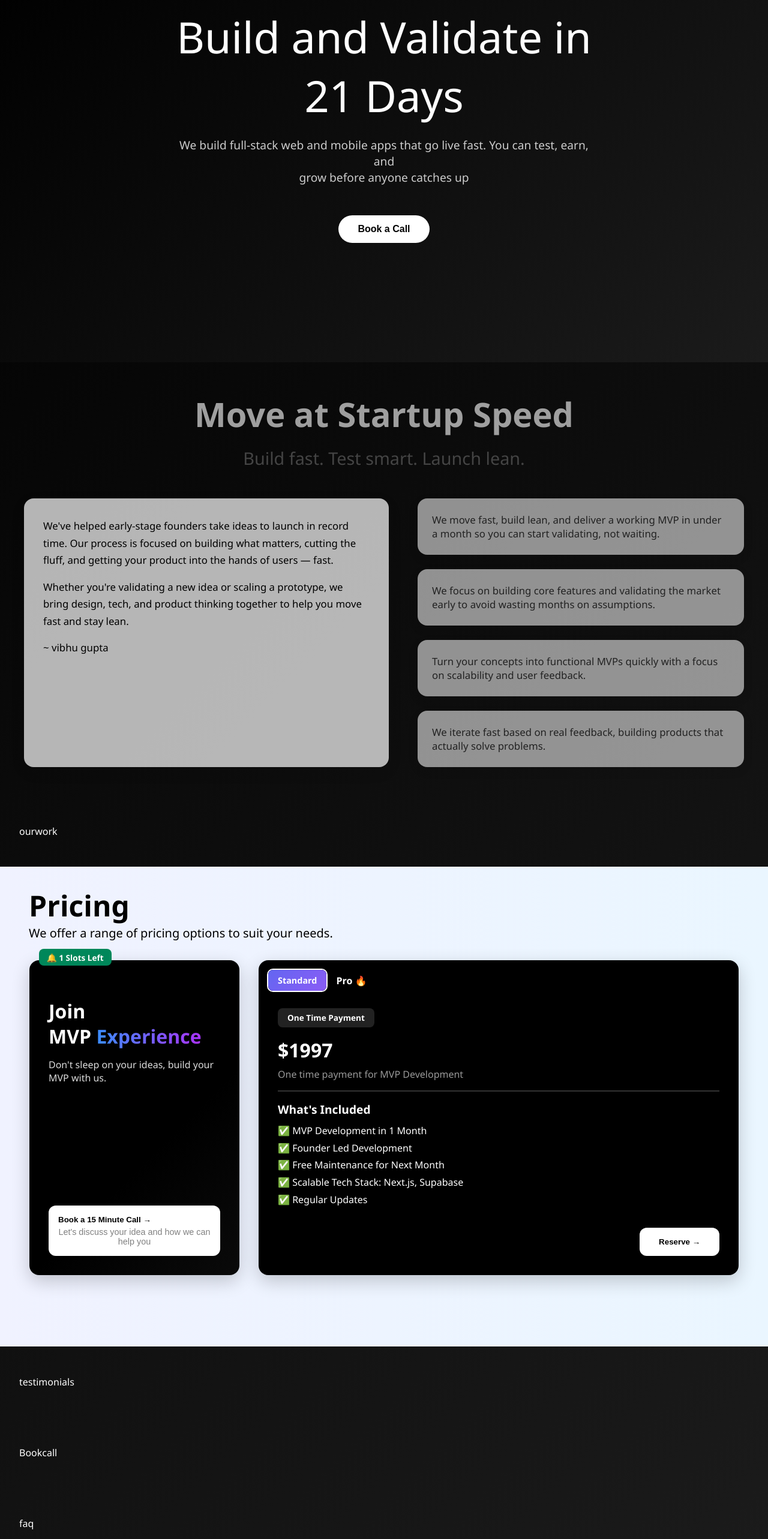
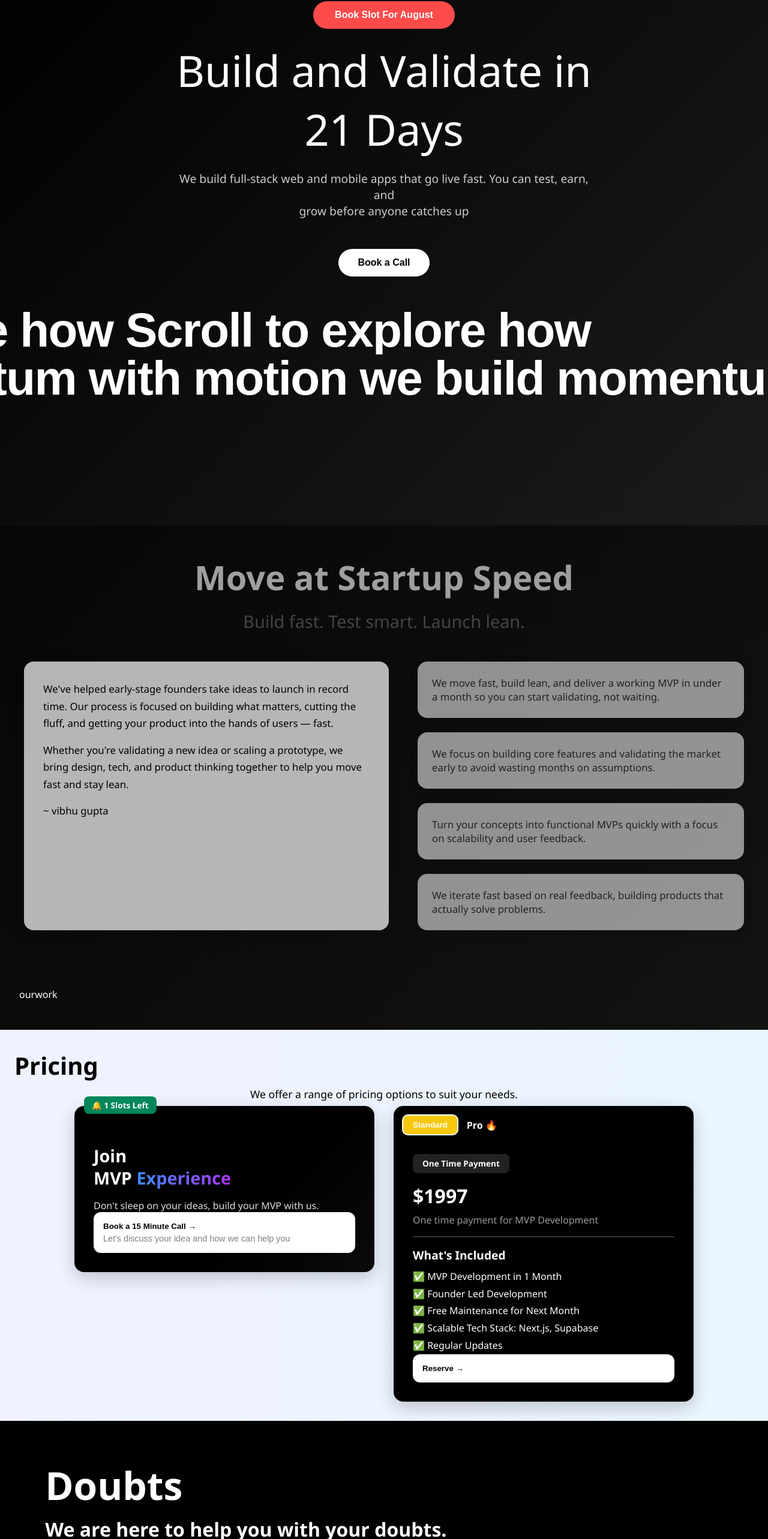
Before and after one commit to VibhuGupta-dev/PORTFOLIO, a React (Vite) app: page / in a window 1280 px wide. Shown: the part 186-2752 px from the top of the page at 60% size. Built offline with nearby package versions, Linux system fonts and the light colour scheme.

Commit message:
faq set and scrollvelocity set

```diff
--- a/src/App.jsx
+++ b/src/App.jsx
@@ -35,8 +35,7 @@ const App = () => {
       <div ref={whyUsRef}><WhyUs /></div>
       <div ref={ourWorkRef}><OurWork /></div>
       <div ref={pricingRef}><Pricing /></div>
-      <div ref={testimonialsRef}><Testimonials /></div>
-      <div ref={bookCallRef}><BookCall /></div>
+
       <div ref={faqRef}><FAQ /></div>
 
     </>
--- a/src/Pages/bookcall.jsx
+++ b/src/Pages/bookcall.jsx
@@ -3,7 +3,7 @@ import React from 'react';
 const Bookcall = () => {
   return (
     <section id="Bookcall" className="section">
-     Bookcall
+
     </section>
   );
 };
--- /dev/null
+++ b/src/Pages/faq.css
@@ -0,0 +1,84 @@
+.section-faq {
+    height: 100vh;
+    width: 100%;
+    background-color: #000;
+    color: white;
+    padding: 2rem;
+    box-sizing: border-box;
+}
+
+.faq-heading {
+    margin: 1rem 0;
+    padding: 1rem;
+    position: relative;
+    left: 1.7rem;
+}
+
+.doubt {
+    font-size: 4rem;
+    font-family: system-ui;
+    margin: 0;
+}
+
+.doubt2 {
+    font-size: xx-large;
+    margin-top: 0.5rem;
+}
+
+.faq-content {
+    margin-top: 1.7rem;
+    padding: 3rem;
+}
+
+.faq-item {
+    margin-bottom: 2rem;
+    border-bottom: 1px solid #444;
+    padding-bottom: 1rem;
+    cursor: pointer;
+}
+
+.question1 {
+    font-size: 1.5rem;
+    font-weight: bold;
+    color: #fff;
+    display: flex;
+    align-items: center;
+    justify-content: space-between;
+    transition: color 0.3s ease;
+}
+
+.question1:hover {
+    text-decoration: underline;
+    color: #ccc;
+}
+
+.faq-answer {
+    max-height: 0;
+    overflow: hidden;
+    transition: max-height 0.5s ease, opacity 0.3s ease;
+    opacity: 0;
+}
+
+.faq-answer.open {
+    max-height: 300px;
+    opacity: 1;
+}
+
+.answer1 {
+    font-size: 1.2rem;
+    margin-top: 1rem;
+    color: #ccc;
+    line-height: 1.6;
+}
+
+.icon-rotate {
+    width: 20px;
+    height: 20px;
+    margin-left: 1rem;
+    transition: transform 0.3s ease;
+    filter: invert(1);
+}
+
+.faq-question1.open .icon-rotate {
+    transform: rotate(180deg);
+}
--- a/src/Pages/faq.jsx
+++ b/src/Pages/faq.jsx
@@ -1,15 +1,76 @@
-import React from 'react';
+import React, { useState } from 'react';
+import './faq.css';
+import ArrowDown from '../assets/ArrowDown.svg';
+import ArrowUp from '../assets/ArrowUp.svg';
 
-const faq = () => {
+const faqData = [
+  {
+    question: "How fast will I receive my requests?",
+    answer:
+      "I strive to deliver requests as quickly as possible, typically within a few business days after our initial discussion. Once I receive the downpayment, I will start giving you updates on the progress. If you need it faster, feel free to reach out!",
+  },
+  {
+    question: "What if I'm not satisfied with the final product?",
+    answer:
+      "Client satisfaction is a priority. I offer revisions based on your feedback to make sure the final product aligns with your expectations.",
+  },
+  {
+    question: "Do you work on weekends or holidays?",
+    answer:
+      "Generally, I work on weekdays. However, for urgent projects or deadlines, I can accommodate weekend work after discussion.",
+  },
+  {
+    question: "How do payments work?",
+    answer:
+      "Payments are generally split into milestones. An initial deposit is required to start the project, with the remaining paid upon completion or predefined stages.",
+  },
+];
+
+function Faq() {
+  const [openIndex, setOpenIndex] = useState(null);
+
+  function handleClick(index) {
+    if (openIndex === index) {
+
+      setOpenIndex(null); // close if clicked again
+    } else {
+
+      setOpenIndex(index); // open this one
+    }
+  }
+
   return (
-    <section id="faq" className="section">
+    <section id="faq" className="section-faq">
+      <div className="faq-heading">
+        <h1 className="doubt">Doubts</h1>
+        <h2 className="doubt2">We are here to help you with your doubts.</h2>
+      </div>
 
-    <div>
-       faq
-    </div>
+      <div className="faq-content">
+        {faqData.map(function (item, index) {
+          const isOpen = openIndex === index;
+          const faqItemClass = isOpen ? 'faq-question1 open' : 'faq-question1';
+          const answerClass = isOpen ? 'faq-answer open' : 'faq-answer';
+          const iconSrc = isOpen ? ArrowUp : ArrowDown;
+
+          return (
+            <div key={index} className="faq-item">
+              <div className={faqItemClass} onClick={function () { handleClick(index); }}>
+                <h3 className="question1">
+                  {item.question}
+                  <img src={iconSrc} alt="Toggle" className="icon-rotate" />
+                </h3>
+              </div>
+
+              <div className={answerClass}>
+                <p className="answer1">{item.answer}</p>
+              </div>
+            </div>
+          );
+        })}
+      </div>
     </section>
+  );
+}
 
-  );
-};
-
-export default faq;
+export default Faq;
--- a/src/Pages/home.css
+++ b/src/Pages/home.css
@@ -11,7 +11,7 @@ body {
 }
 
 .home {
-    height: 86vh;
+    height: 120vh;
     width: 100%;
     background: linear-gradient(135deg, #000000, #1b1b1b);
     display: flex;
--- a/src/Pages/home.jsx
+++ b/src/Pages/home.jsx
@@ -1,7 +1,9 @@
 import React from "react";
 import Bookcall from "./bookcall";
+import ScrollVelocity from "../components/ScrollVelocity";
 import './Home.css';
 function Home() {
+  const velocity = 50
   return (
     <div className="home">
         <button className="slotbook" onClick={() => scrollTo('bookCall')}>
@@ -13,6 +15,11 @@ function Home() {
       <button className="ctaa-button" onClick={() => scrollTo('bookCall')}>
         Book a Call
       </button>
+      <ScrollVelocity
+  texts={['Scroll to explore how', 'we build momentum with motion']}
+  velocity={velocity}
+  className="custom-scroll-text"
+/>
     </div>
   );
 }
--- a/src/Pages/pricing.css
+++ b/src/Pages/pricing.css
@@ -1,98 +1,75 @@
+/* Base styles stay mostly the same */
+
 .section-pricing {
-    height: 100vh;
+    padding: 2rem 1rem;
     background: linear-gradient(to right, #f0f2ff, #eaf6ff);
-    padding: 2rem;
     font-family: 'Segoe UI', sans-serif;
 }
 
 .h1-pricing {
-    font-size: 3rem;
+    font-size: 2.5rem;
     font-weight: 800;
-    margin-left: 1rem;
     color: black;
+    margin-left: 0.5rem;
 }
 
 .h2-pricing {
-    font-size: 1.25rem;
-    margin: 0 1rem 2rem;
+    font-size: 1.1rem;
     font-weight: 500;
+    margin: 0.5rem;
     color: #000;
+    text-align: center;
 }
 
 .pricing-content {
     display: flex;
+    flex-wrap: wrap;
     gap: 2rem;
     justify-content: center;
-    flex-wrap: wrap;
+    align-items: flex-start;
 }
 
-.toggle-buttons {
-    position: absolute;
-    top: 1.5rem;
-    left: 1.5rem;
-    display: flex;
-    gap: 0.5rem;
-    background: #f5f7fa;
-    border-radius: 12px;
-    padding: 0.4rem;
-    box-shadow: 0 6px 20px rgba(0, 0, 0, 0.05);
-}
 
-.toggle-btn {
-    all: unset;
-    font-size: 0.9rem;
-    font-weight: 600;
-    padding: 0.55rem 1.5rem;
-    border-radius: 10px;
-    color: #374151;
-    cursor: pointer;
-    transition: all 0.3s ease;
-    background: rgba(255, 255, 255, 0.6);
-}
-
-.toggle-btn:hover {
-    background: rgba(255, 255, 255, 0.85);
-    color: #111827;
-    box-shadow: 0 2px 8px rgba(0, 0, 0, 0.08);
-}
-
-.toggle-btn.active {
-    background: linear-gradient(135deg, #6366f1, #8b5cf6);
-    color: white;
-    box-shadow: 0 4px 12px rgba(139, 92, 246, 0.4);
-}
+/* Pricing Cards */
 
 .pricing-card {
     background: #000;
-    color: rgb(0, 0, 0);
+    color: #fff;
     border-radius: 1rem;
     padding: 2rem;
+    width: 100%;
+    max-width: 500px;
+    box-shadow: 0 10px 30px rgba(0, 0, 0, 0.2);
     position: relative;
-    width: 350px;
-    min-height: 500px;
+    flex-direction: column;
     display: flex;
-    flex-direction: column;
     justify-content: space-between;
-    box-shadow: 0 10px 30px rgba(0, 0, 0, 0.2);
 }
 
 .left-card {
     background: linear-gradient(135deg, #000000 60%, #0a0a0a 100%);
 }
 
+.right-card {
+    background: #000000;
+}
+
+
+/* Button + Labels */
+
 .slots-label {
     background: #00875a;
     padding: 0.3rem 0.8rem;
     border-radius: 0.5rem;
     position: absolute;
-    top: -1.2rem;
+    top: -1rem;
     left: 1rem;
     font-size: 0.85rem;
     font-weight: 600;
 }
 
 .left-heading {
-    font-size: 2rem;
+    font-size: 1.8rem;
     font-weight: 700;
     margin-top: 2rem;
     line-height: 1.3;
@@ -110,7 +87,8 @@
     color: #dcdcdc;
 }
 
-.left-btn {
+.left-btn,
+.right-btn {
     background: white;
     color: black;
     font-weight: 600;
@@ -118,10 +96,8 @@
     border-radius: 0.75rem;
     border: none;
     cursor: pointer;
-    margin-top: auto;
     display: flex;
     flex-direction: column;
-    align-items: start;
     gap: 0.3rem;
 }
 
@@ -131,15 +107,10 @@
     color: gray;
 }
 
-.right-card {
-    background: #000000;
-    width: 50rem;
-}
-
 .plan-toggle {
     display: flex;
+    gap: 1rem;
     align-items: center;
-    gap: 1rem;
     position: absolute;
     top: 1rem;
     left: 1rem;
@@ -202,14 +173,62 @@
     font-size: 1rem;
 }
 
-.right-btn {
-    background: white;
-    color: black;
-    font-weight: 600;
-    padding: 1rem 2rem;
-    border-radius: 0.75rem;
-    border: none;
-    cursor: pointer;
-    align-self: flex-end;
-    margin-top: 2rem;
+
+/* --------------------------------------
+   ✅ Responsive Design for Tablet/Mobile
+----------------------------------------- */
+
+@media (max-width: 1024px) {
+    .pricing-content {
+        flex-direction: column;
+        align-items: center;
+        gap: 2.5rem;
+    }
+    .plan-toggle {
+        position: static;
+        margin-top: 1rem;
+        justify-content: center;
+    }
+    .pricing-card {
+        width: 90%;
+    }
 }
+
+@media (max-width: 768px) {
+    .h1-pricing {
+        font-size: 2rem;
+        text-align: center;
+    }
+    .left-heading {
+        font-size: 1.5rem;
+    }
+    .toggle-btn {
+        padding: 0.4rem 1rem;
+        font-size: 0.85rem;
+    }
+    .price-details h2 {
+        font-size: 1.5rem;
+    }
+    .price-details ul {
+        font-size: 0.95rem;
+    }
+}
+
+@media (max-width: 480px) {
+    .pricing-card {
+        padding: 1.5rem 1rem;
+    }
+    .left-btn,
+    .right-btn {
+        padding: 0.8rem 1rem;
+        font-size: 0.95rem;
+    }
+    .btn-subtext {
+        font-size: 0.8rem;
+    }
+    .plan-toggle {
+        flex-direction: column;
+        gap: 0.5rem;
+        align-items: center;
+    }
+}
--- a/src/components/Navbar.jsx
+++ b/src/components/Navbar.jsx
@@ -1,5 +1,7 @@
 import React from 'react';
 import './Navbar.css';
+import arrowdown from '../assets/arrowDown.svg';
+import arrowup from '../assets/ArrowUp.svg';
 
 const Navbar = ({ sectionRefs }) => {
   const scrollTo = (key) => {
@@ -15,11 +17,10 @@ const Navbar = ({ sectionRefs }) => {
         <button onClick={() => scrollTo('whyUs')}>Why Us</button>
         <button onClick={() => scrollTo('ourWork')}>Our Work</button>
         <button onClick={() => scrollTo('pricing')}>Pricing</button>
-        <button onClick={() => scrollTo('testimonials')}>Testimonials</button>
         <button onClick={() => scrollTo('faq')}>FAQ</button>
       </div>
 
-      <button className="cta-button" onClick={() => scrollTo('bookCall')}>
+      <button className="cta-button" >
         Book a Call
       </button>
     </div>
--- /dev/null
+++ b/src/components/ScrollVelocity.css
@@ -0,0 +1,26 @@
+.parallax {
+    position: relative;
+    overflow: hidden;
+}
+
+.scroller {
+    display: flex;
+    white-space: nowrap;
+    text-align: center;
+    font-family: sans-serif;
+    font-size: 2.25rem;
+    font-weight: bold;
+    letter-spacing: -0.02em;
+    filter: drop-shadow(0 1px 1px rgba(0, 0, 0, 0.1));
+}
+
+.scroller span {
+    flex-shrink: 0;
+}
+
+@media (min-width: 768px) {
+    .scroller {
+        font-size: 5rem;
+        line-height: 5rem;
+    }
+}
--- /dev/null
+++ b/src/components/ScrollVelocity.jsx
@@ -0,0 +1,146 @@
+import { useRef, useLayoutEffect, useState } from "react";
+import {
+  motion,
+  useScroll,
+  useSpring,
+  useTransform,
+  useMotionValue,
+  useVelocity,
+  useAnimationFrame,
+} from "framer-motion";
+import "./ScrollVelocity.css"; // Assuming you have a CSS file for styles
+
+function useElementWidth(ref) {
+  const [width, setWidth] = useState(0);
+
+  useLayoutEffect(() => {
+    function updateWidth() {
+      if (ref.current) {
+        setWidth(ref.current.offsetWidth);
+      }
+    }
+    updateWidth();
+    window.addEventListener("resize", updateWidth);
+    return () => window.removeEventListener("resize", updateWidth);
+  }, [ref]);
+
+  return width;
+}
+
+export const ScrollVelocity = ({
+  scrollContainerRef,
+  texts = [],
+  velocity = 100,
+  className = "",
+  damping = 50,
+  stiffness = 400,
+  numCopies = 6,
+  velocityMapping = { input: [0, 1000], output: [0, 5] },
+  parallaxClassName = "parallax",
+  scrollerClassName = "scroller",
+  parallaxStyle,
+  scrollerStyle,
+}) => {
+  function VelocityText({
+    children,
+    baseVelocity = velocity,
+    scrollContainerRef,
+    className = "",
+    damping,
+    stiffness,
+    numCopies,
+    velocityMapping,
+    parallaxClassName,
+    scrollerClassName,
+    parallaxStyle,
+    scrollerStyle,
+  }) {
+    const baseX = useMotionValue(0);
+    const scrollOptions = scrollContainerRef ? { container: scrollContainerRef } : {};
+    const { scrollY } = useScroll(scrollOptions);
+    const scrollVelocity = useVelocity(scrollY);
+    const smoothVelocity = useSpring(scrollVelocity, {
+      damping: damping ?? 50,
+      stiffness: stiffness ?? 400,
+    });
+    const velocityFactor = useTransform(
+      smoothVelocity,
+      velocityMapping?.input || [0, 1000],
+      velocityMapping?.output || [0, 5],
+      { clamp: false }
+    );
+
+    const copyRef = useRef(null);
+    const copyWidth = useElementWidth(copyRef);
+
+    function wrap(min, max, v) {
+      const range = max - min;
+      const mod = (((v - min) % range) + range) % range;
+      return mod + min;
+    }
+
+    const x = useTransform(baseX, (v) => {
+      if (copyWidth === 0) return "0px";
+      return `${wrap(-copyWidth, 0, v)}px`;
+    });
+
+    const directionFactor = useRef(1);
+    useAnimationFrame((t, delta) => {
+      let moveBy = directionFactor.current * baseVelocity * (delta / 1000);
+
+      if (velocityFactor.get() < 0) {
+        directionFactor.current = -1;
+      } else if (velocityFactor.get() > 0) {
+        directionFactor.current = 1;
+      }
+
+      moveBy += directionFactor.current * moveBy * velocityFactor.get();
+      baseX.set(baseX.get() + moveBy);
+    });
+
+    const spans = [];
+    for (let i = 0; i < numCopies; i++) {
+      spans.push(
+        <span className={className} key={i} ref={i === 0 ? copyRef : null}>
+          {children}
+        </span>
+      );
+    }
+
+    return (
+      <div className={parallaxClassName} style={parallaxStyle}>
+        <motion.div
+          className={scrollerClassName}
+          style={{ x, ...scrollerStyle }}
+        >
+          {spans}
+        </motion.div>
+      </div>
+    );
+  }
+
+  return (
+    <section>
+      {texts.map((text, index) => (
+        <VelocityText
+          key={index}
+          className={className}
+          baseVelocity={index % 2 !== 0 ? -velocity : velocity}
+          scrollContainerRef={scrollContainerRef}
+          damping={damping}
+          stiffness={stiffness}
+          numCopies={numCopies}
+          velocityMapping={velocityMapping}
+          parallaxClassName={parallaxClassName}
+          scrollerClassName={scrollerClassName}
+          parallaxStyle={parallaxStyle}
+          scrollerStyle={scrollerStyle}
+        >
+          {text}&nbsp;
+        </VelocityText>
+      ))}
+    </section>
+  );
+};
+
+export default ScrollVelocity;
```
Also changed, not shown: src/assets/ArrowDown.svg (added), src/assets/ArrowUp.svg (added).
